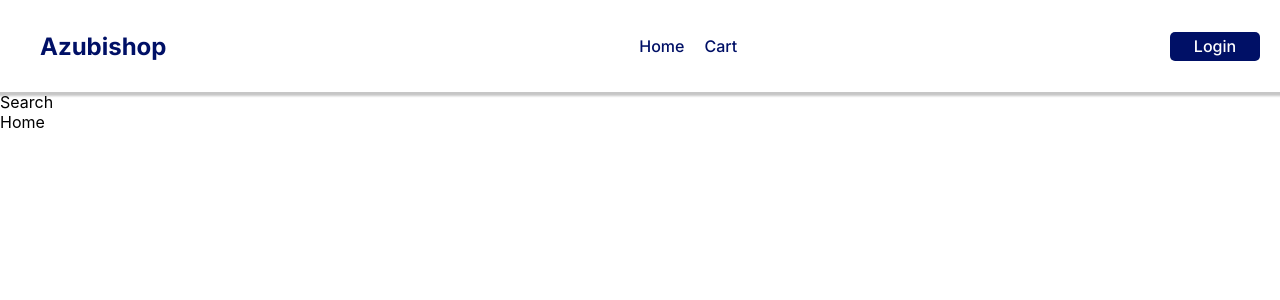
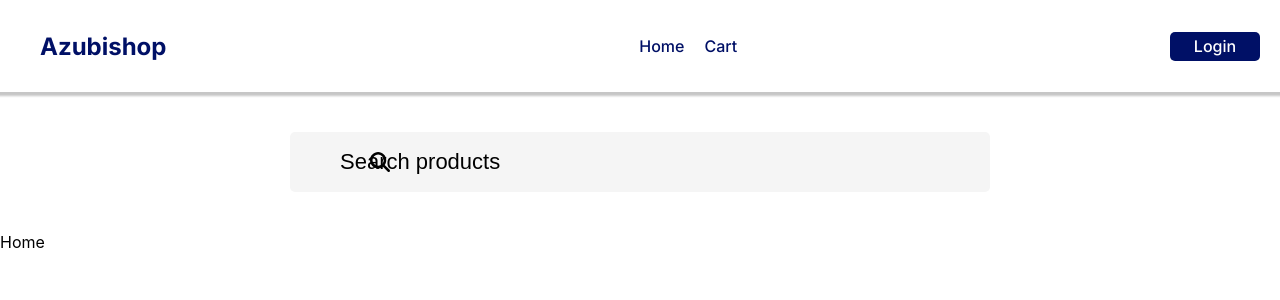
Before and after one commit to Azubi-Tango-Team/Azubi-shop, a React (Create React App) app: page / in a window 1280 px wide. Shown: the top 300 px of the page. Built offline with nearby package versions, Linux system fonts and the light colour scheme.

Commit message:
added serch input and styles

```diff
--- a/package.json
+++ b/package.json
@@ -3,6 +3,10 @@
   "version": "0.1.0",
   "private": true,
   "dependencies": {
+    "@fortawesome/fontawesome-svg-core": "^6.3.0",
+    "@fortawesome/free-regular-svg-icons": "^6.3.0",
+    "@fortawesome/free-solid-svg-icons": "^6.3.0",
+    "@fortawesome/react-fontawesome": "^0.2.0",
     "@testing-library/jest-dom": "^5.16.5",
     "@testing-library/react": "^13.4.0",
     "@testing-library/user-event": "^13.5.0",
--- a/public/index.html
+++ b/public/index.html
@@ -3,6 +3,7 @@
   <head>
     <meta charset="utf-8" />
     <link rel="icon" href="%PUBLIC_URL%/favicon.ico" />
+    <link rel="stylesheet" href="https://cdnjs.cloudflare.com/ajax/libs/font-awesome/4.7.0/css/font-awesome.min.css">
     <meta name="viewport" content="width=device-width, initial-scale=1" />
     <meta name="theme-color" content="#000000" />
     <meta
--- a/src/common/Search.jsx
+++ b/src/common/Search.jsx
@@ -1,8 +1,18 @@
-import React from 'react'
+import React from 'react';
+import { FontAwesomeIcon } from '@fortawesome/react-fontawesome';
+import { faSearch } from '@fortawesome/free-solid-svg-icons';
+import './nav.css'
 
 function Search() {
   return (
-    <div>Search</div>
+    <>
+    <div className="search-container">
+      <div className="search-icon">
+      <FontAwesomeIcon icon={faSearch} />
+        </div>
+        <input type="text" class="search-input" placeholder="Search products"></input>
+      </div>
+    </>
   )
 }
 
--- a/src/common/nav.css
+++ b/src/common/nav.css
@@ -57,3 +57,36 @@ a:hover {
 .login:hover {
   background-color: rgba(0, 16, 102, 0.7);
 }
+
+.search-container{
+    display: flex;
+    justify-content: center;
+    align-items: center;
+    position: relative;
+    padding: 40px;
+}
+.search-input{
+    border: none;
+    padding: 10px;
+
+    background-color: #F5F5F5;
+    width: 55%;
+    height: 40px;
+    font-size: 22px;
+    color: black;
+    border-radius: 5px;
+    padding-left: 30px;
+    text-indent: 20px;
+
+}
+.search-input::placeholder{
+    color: black;
+}
+
+.search-icon{
+	position: absolute;
+    left: 370px;
+    font-size: 20px;
+
+
+}
```
Also changed, not shown: 1 other file (tests, documents, lock files or other folders).
